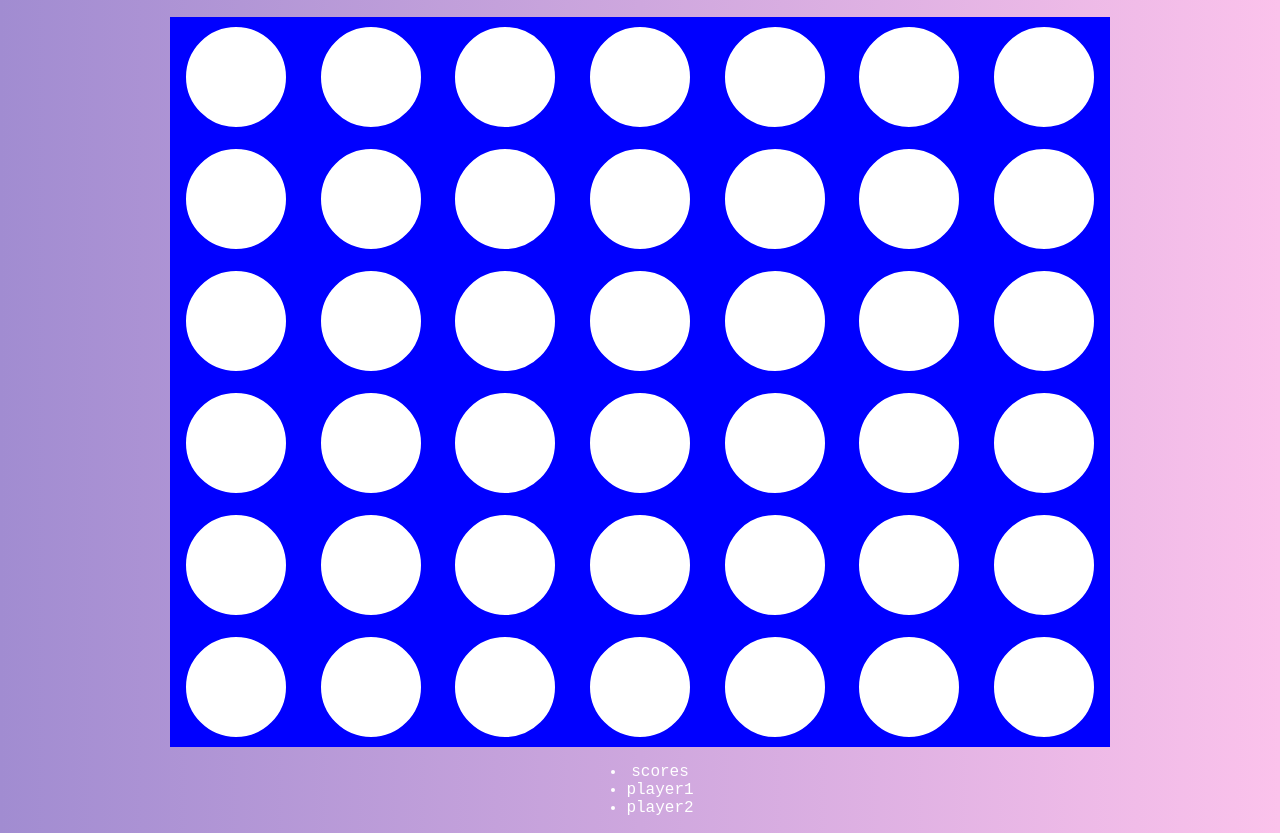
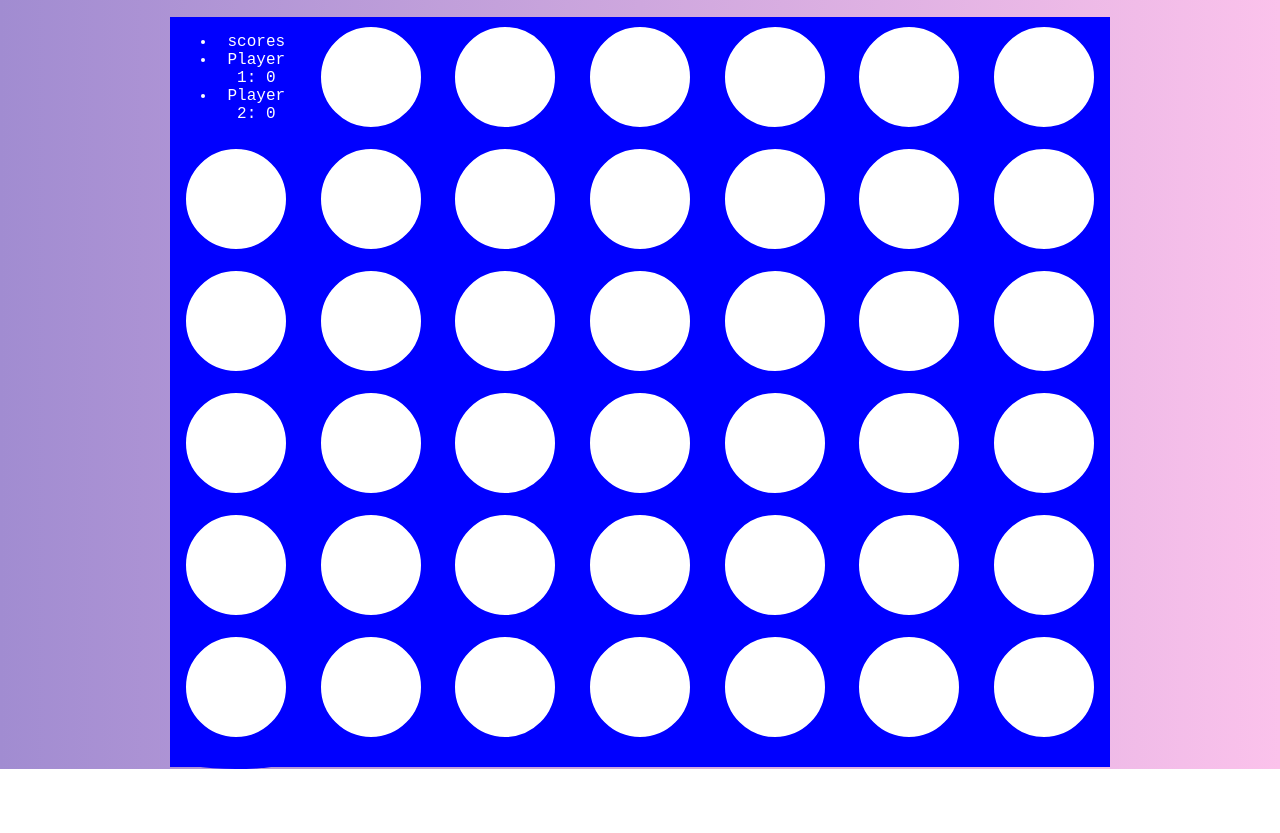
Before and after one commit to HawraAlaam/FourInRow, a plain HTML site: page game.html in a window 1280 px wide. Shown: the part 134-967 px from the top of the page. After the commit the page ends 903 px from the top, so only its background shows below. Drawn offline with Linux system fonts and the light colour scheme.

Commit message:
add score aside in  game.html

```diff
--- a/game.html
+++ b/game.html
@@ -11,13 +11,14 @@
     <header>
       <h2>Red Goes First</h2>
     </header>
-    <main class="board"></main>
+    <main class="board">
+      <aside class="score">
+        <ul>
+          <li>scores</li>
+          <li>Player 1: <span id="score-red">0</span></li>
+          <li>Player 2: <span id="score-yellow">0</span></li>
+        </ul>
+      </aside>
+    </main>
   </body>
-  <div class="score">
-    <ul>
-      <li>scores</li>
-      <li>player1</li>
-      <li>player2</li>
-    </ul>
-  </div>
 </html>
```
Also changed, not shown: index.html (+3 -1 lines).
